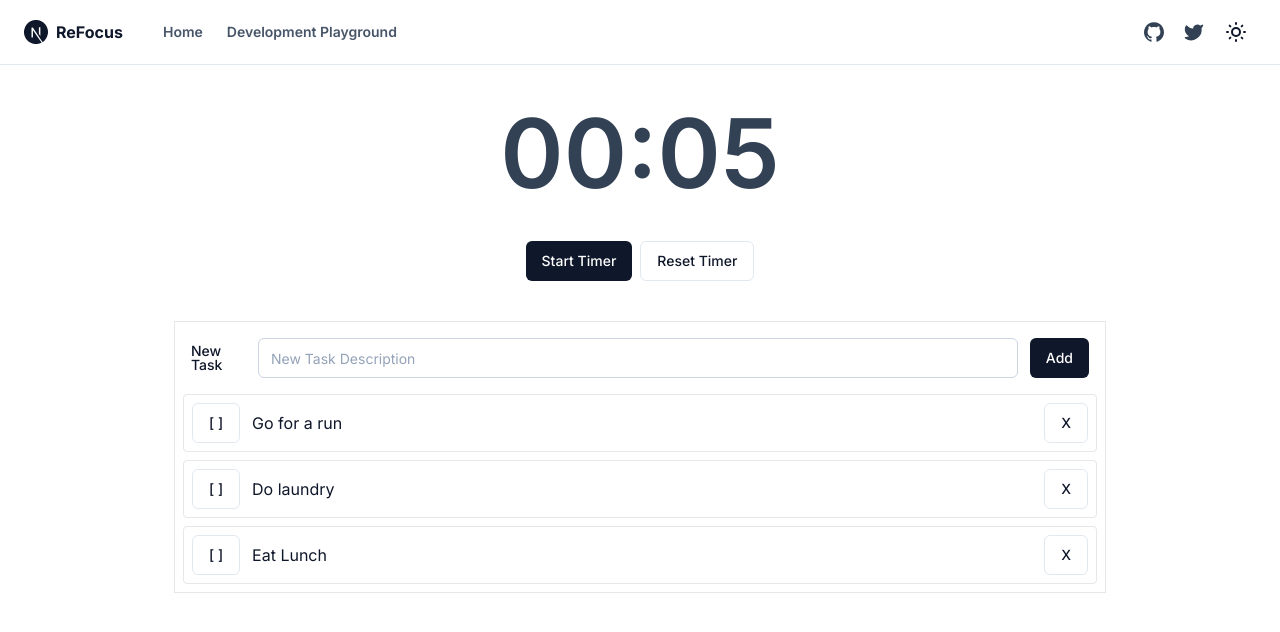
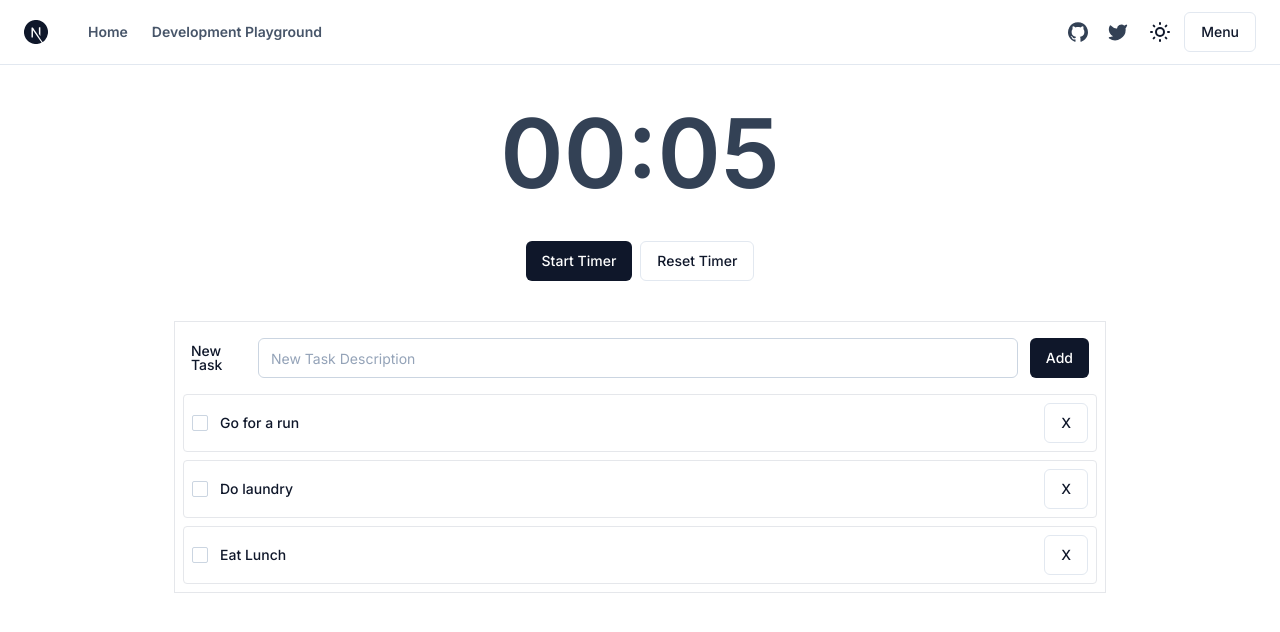
Before and after one commit to SDBurt/refocus, a Next.js app: page /playground in a window 1280 px wide. Shown: the top 632 px of the page. Built offline with nearby package versions, Linux system fonts and the light colour scheme.

Commit message:
some changes to navbar and add stikethrough to list checked vs unchecked

```diff
--- a/components/TaskList.tsx
+++ b/components/TaskList.tsx
@@ -2,6 +2,8 @@ import React, { useState } from 'react'
 import { Button } from '@/components/ui/button'
 import { Input } from '@/components/ui/input'
 import { Label } from '@/components/ui/label'
+import { Checkbox } from '@/components/ui/checkbox'
+
 
 const CustomList = () => {
 
@@ -9,7 +11,12 @@ const CustomList = () => {
   const [tasks, setTasks] = useState([
     "Go for a run",
     "Do laundry",
-    "Eat Lunch"
+    "Eat Lunch",
+  ])
+  const [checked, setChecked] = useState<(boolean | 'indeterminate')[]>([
+    false,
+    false,
+    false
   ])
 
   const onSubmitHandler = (event: React.SyntheticEvent<HTMLFormElement>) => {
@@ -19,7 +26,13 @@ const CustomList = () => {
       newTask: {value: string}
     }
 
-    setTasks(prevList => ([...prevList, formElements.newTask.value]))
+    setTasks((prevList) => ([...prevList, formElements.newTask.value]))
+  }
+
+  const checkboxClickedHandler = (index) => {
+    const newChecked = [...checked]
+    newChecked[index] = newChecked[index] === 'indeterminate' ? false : 'indeterminate'
+    setChecked(newChecked)
   }
 
   return (
@@ -35,8 +48,15 @@ const CustomList = () => {
 
       {tasks && tasks.length > 0 && tasks.map((task, index) => (
         <div key={`task-${index}`} className="flex flex-row justify-between items-center space-x-3 p-2 border rounded">
-          <Button variant="outline">[ ]</Button>
-          <p className="flex-1">{task}</p>
+
+          <Checkbox
+            name={`task-${index}`}
+            checked={checked[index]}
+            onCheckedChange={(checked: boolean | 'indeterminate') => checkboxClickedHandler(index)}
+          />
+          <Label className="flex-1" htmlFor={`task-${index}`}>
+            {!checked[index] ? task : <s>{task}</s>}
+          </Label>
           <Button variant="outline">X</Button>
         </div>
       ))}
--- a/components/main-nav.tsx
+++ b/components/main-nav.tsx
@@ -24,9 +24,6 @@ export function MainNav({ items }: MainNavProps) {
     <div className="flex gap-6 md:gap-10">
       <Link href="/" className="hidden items-center space-x-2 md:flex">
         <Icons.logo className="h-6 w-6" />
-        <span className="hidden font-bold sm:inline-block">
-          {siteConfig.name}
-        </span>
       </Link>
       {items?.length ? (
         <nav className="hidden gap-6 md:flex">
--- /dev/null
+++ b/components/nav-dropdown.tsx
@@ -0,0 +1,27 @@
+import React from 'react'
+import { DropdownMenu, DropdownMenuContent, DropdownMenuItem, DropdownMenuLabel, DropdownMenuSeparator, DropdownMenuTrigger } from '@/components/ui/dropdown-menu'
+import { Button, buttonVariants } from './ui/button'
+
+const NavDropdown = () => {
+  return (
+    <DropdownMenu>
+      <DropdownMenuTrigger
+        className={buttonVariants({
+            variant: "outline",
+          })}
+      >
+        Menu
+      </DropdownMenuTrigger>
+      <DropdownMenuContent>
+        <DropdownMenuLabel>My Account</DropdownMenuLabel>
+        <DropdownMenuSeparator />
+        <DropdownMenuItem>Profile</DropdownMenuItem>
+        <DropdownMenuItem>Billing</DropdownMenuItem>
+        <DropdownMenuItem>Team</DropdownMenuItem>
+        <DropdownMenuItem>Subscription</DropdownMenuItem>
+      </DropdownMenuContent>
+    </DropdownMenu>
+  )
+}
+
+export default NavDropdown
--- a/components/site-header.tsx
+++ b/components/site-header.tsx
@@ -5,6 +5,7 @@ import { Icons } from "@/components/icons"
 import { MainNav } from "@/components/main-nav"
 import { ThemeToggle } from "@/components/theme-toggle"
 import { buttonVariants } from "@/components/ui/button"
+import NavDropdown from "@/components/nav-dropdown"
 
 export function SiteHeader() {
   return (
@@ -46,6 +47,7 @@ export function SiteHeader() {
               </div>
             </Link>
             <ThemeToggle />
+            <NavDropdown />
           </nav>
         </div>
       </div>
```
